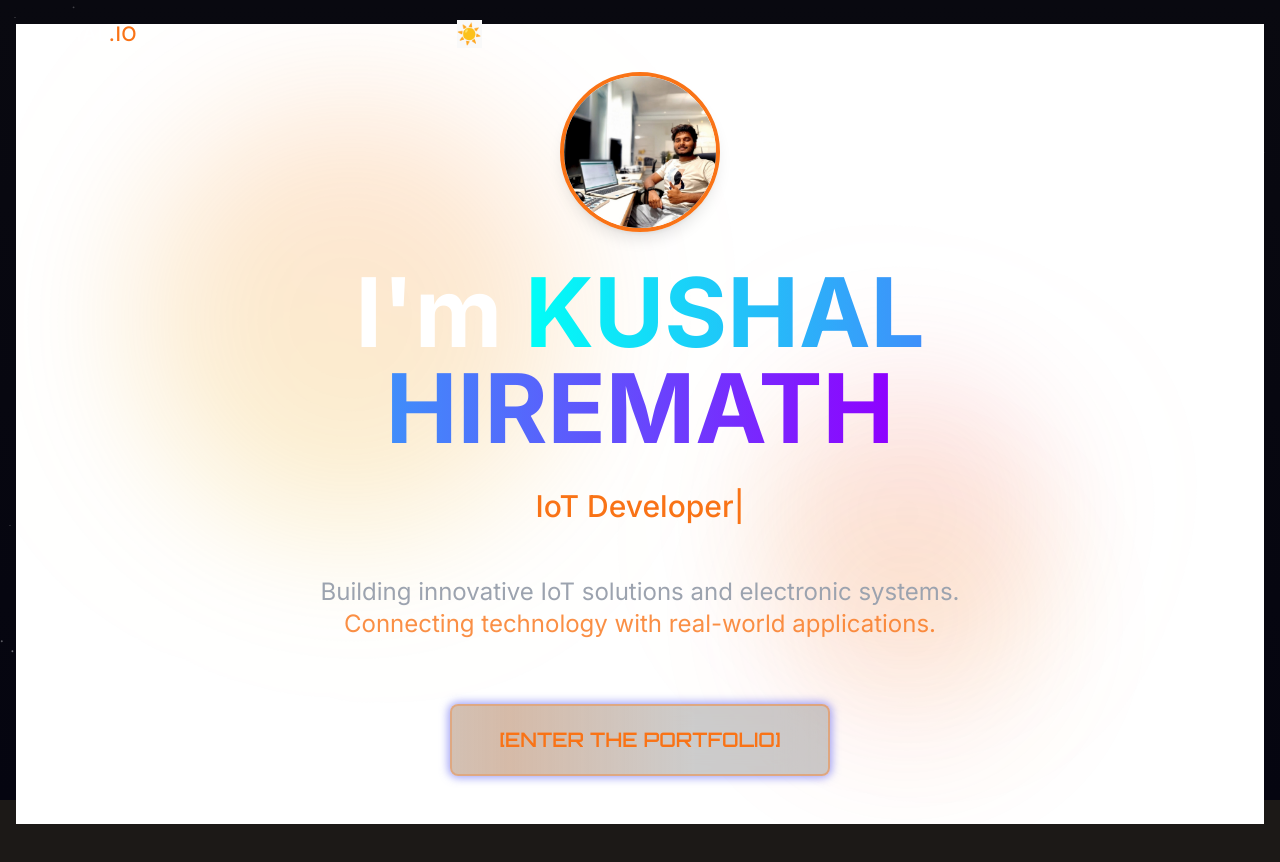
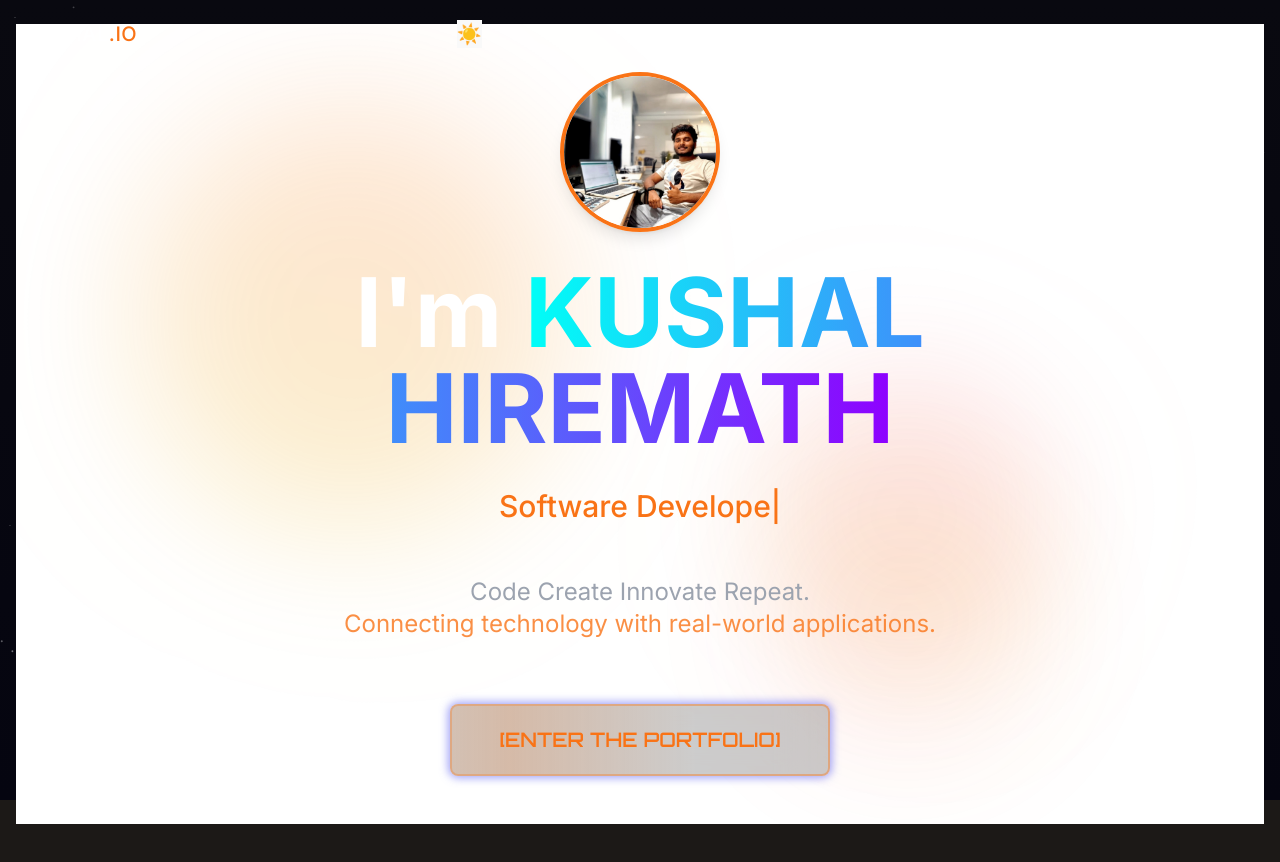
Before and after one commit to Kushalbuilds/kushal-portfolio.com, a React (Vite) app: page / in a window 1280 px wide. Shown: the top 862 px of the page. Built offline with nearby package versions, Linux system fonts and the light colour scheme.

Commit message:
Update Home.jsx

```diff
--- a/src/pages/Home.jsx
+++ b/src/pages/Home.jsx
@@ -99,7 +99,7 @@ const Home = () => {
             sequence={[
               'Electronics Engineer',
               2000,
-              'IoT Developer',
+              'Software Developer',
               2000,
               'Problem Solver',
               2000,
@@ -120,7 +120,7 @@ const Home = () => {
           transition={{ duration: 1, delay: 1.2, ease: "easeOut" }}
           className="text-gray-400 text-xl md:text-2xl mb-16 max-w-2xl mx-auto leading-relaxed"
         >
-          Building innovative IoT solutions and electronic systems.
+          Code Create Innovate Repeat.
           <br />
           <span className="text-accent-blue/80">Connecting technology with real-world applications.</span>
         </motion.p>
```
